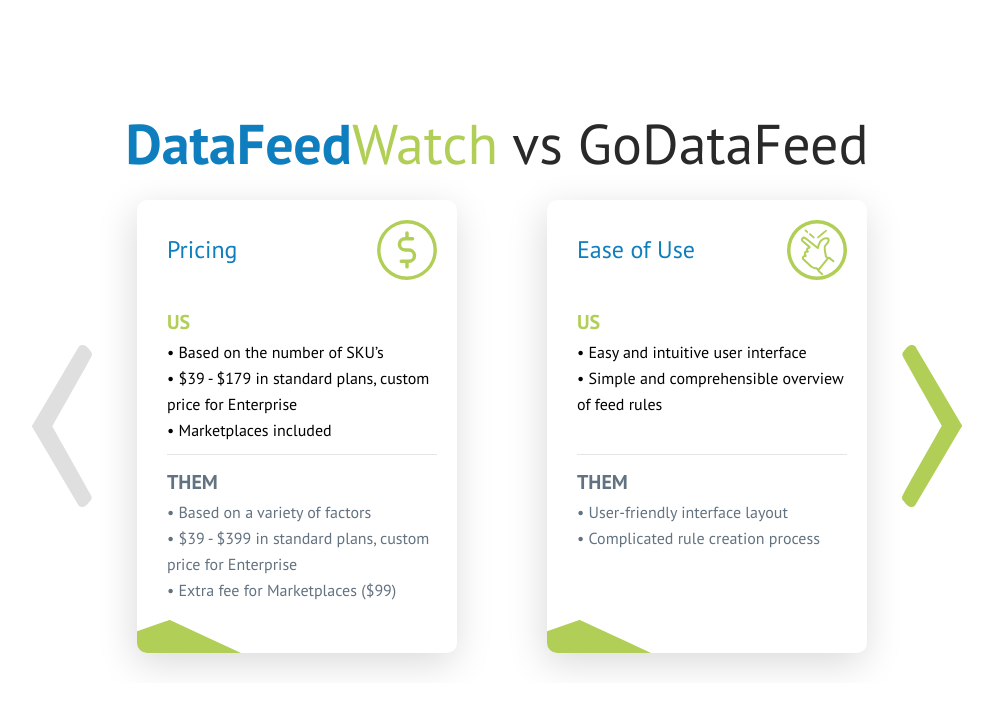
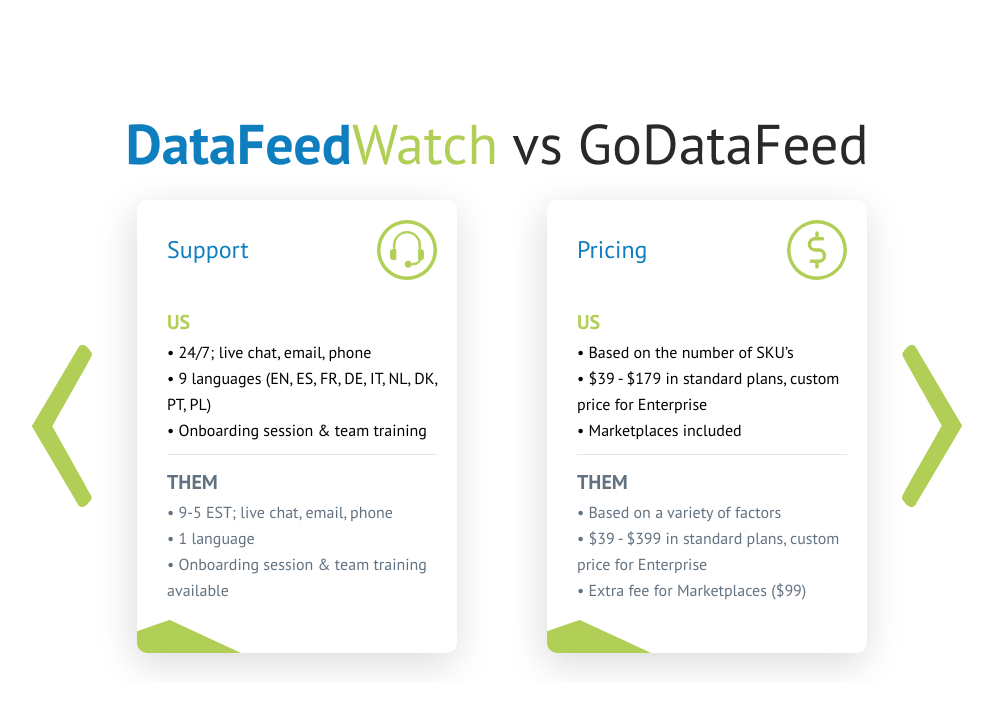
Before and after one commit to klusaktomasz/recruitment-dfw, a website built with webpack: page public/index.html in a window 1280 px wide. Both pictures are taken after a click on the button 1075 px from the left and 426 px from the top of the page. Shown: the whole page, without its empty margins (143-1136 px from the left). Built offline with nearby package versions, Linux system fonts and the light colour scheme; files whose address does not match are found by name.

Commit message:
Add working slider

```diff
--- a/public/index.html
+++ b/public/index.html
@@ -68,7 +68,7 @@
           <li class="slider__item card card--ribbon">
             <div class="card__header">
               <h2 class="card__title">Support</h2>
-              <img src="assets/support_icon.svg.svg" alt="" class="card__icon">
+              <img src="assets/support_icon.svg" alt="" class="card__icon">
             </div>
 
             <div class="comparison">
@@ -138,7 +138,7 @@
           <li class="slider__item card card--ribbon">
             <div class="card__header">
               <h2 class="card__title">Support</h2>
-              <img src="assets/support_icon.svg.svg" alt="" class="card__icon">
+              <img src="assets/support_icon.svg" alt="" class="card__icon">
             </div>
 
             <div class="comparison">
@@ -208,7 +208,7 @@
           <li class="slider__item card card--ribbon">
             <div class="card__header">
               <h2 class="card__title">Support</h2>
-              <img src="assets/support_icon.svg.svg" alt="" class="card__icon">
+              <img src="assets/support_icon.svg" alt="" class="card__icon">
             </div>
 
             <div class="comparison">
--- a/src/components/slider/index.js
+++ b/src/components/slider/index.js
@@ -1,16 +1,107 @@
 class Slider {
   constructor(element) {
+    // Validate passed slider element.
     if (typeof element === 'string') {
       this.$el = document.querySelector(element);
     }
     else if (element instanceof Element) {
       this.$el = element;
     }
-
     if (!this.$el) {
       throw new TypeError('element must be passed as non-empty string representing valid CSS selector or Element Object');
     }
 
+    // Bind this to all functions
+    this.nextItems = this.nextItems.bind(this);
+    this.prevItems = this.prevItems.bind(this);
+    this.showItem = this.showItem.bind(this);
+
+    //
+    this.$items = this.$el.querySelector('.slider__items');
+
+    // Check if there are nav buttons, register all required events for them.
+    this.$prevBtn = this.$el.querySelector('.slider__control-btn--prev');
+    this.$nextBtn = this.$el.querySelector('.slider__control-btn--next');
+    if (this.$prevBtn && this.$nextBtn) {
+      this._registerNavButtons();
+    }
+
+    //
+    this.itemsToShow = null;
+    this._setItemsToShow();
+
+    //
+    this._currentItemIndex = 0;
+  }
+
+  set currentItemIndex (currentItemIndex) {
+    this._currentItemIndex = currentItemIndex;
+    this.showItem(currentItemIndex);
+    this._manageBtns();
+  }
+
+  get currentItemIndex () {
+    return this._currentItemIndex;
+  }
+
+  _registerNavButtons () {
+    this.$nextBtn.addEventListener('click', this.nextItems);
+    this.$prevBtn.addEventListener('click', this.prevItems);
+  }
+
+  _manageBtns () {
+    if (!this.$prevBtn || !this.$nextBtn) {
+      return;
+    }
+
+    this.$prevBtn.disabled = this.currentItemIndex === 0;
+    this.$nextBtn.disabled = this.currentItemIndex + this.itemsToShow >= this.$items.children.length;
+  }
+
+  _setItemsToShow () {
+    if (window.innerWidth <= 770) {
+      this.itemsToShow = 1;
+    }
+    else if (window.innerWidth <= 1280) {
+      this.itemsToShow = 2;
+    }
+    else {
+      this.itemsToShow = 3;
+    }
+  }
+
+  showItem (index) {
+    const item = this.$items.children[index];
+    if (!item) {
+      throw new Error(`There is no item in slider with ${index} index`);
+    }
+
+    // Set position of slider.
+    const {left: listOffsetLeft} = this.$items.getBoundingClientRect();
+    const {left: itemOffsetLeft} = item.getBoundingClientRect();
+
+    this.$items.style.transform = `translateX(-${itemOffsetLeft - listOffsetLeft}px)`;
+
+    // Set visibility of items (prevent box-shadow of hidden elements).
+    [...this.$items.children].forEach((item, itemIndex) => {
+      item.style.opacity = (itemIndex >= index && itemIndex < index + this.itemsToShow)  ? '1' : '0';
+    });
+  }
+
+  nextItems () {
+    let newFirstItemIndex = this.currentItemIndex + this.itemsToShow;
+    if (newFirstItemIndex > this.$items.children.length - this.itemsToShow) {
+      newFirstItemIndex = this.$items.children.length - this.itemsToShow;
+    }
+    this.currentItemIndex = newFirstItemIndex;
+  }
+
+  prevItems () {
+    let newFirstItemIndex = this.currentItemIndex - this.itemsToShow;
+    if (newFirstItemIndex < 0 ) {
+      newFirstItemIndex = 0
+    }
+    this.currentItemIndex = newFirstItemIndex;
   }
 }
 
--- a/src/styles/components/slider.scss
+++ b/src/styles/components/slider.scss
@@ -17,11 +17,13 @@
   margin: 0 45px;
   padding: 0;
   display: flex;
+  transition: transform 0.4s ease-in-out;
 }
 
 .slider__item {
   min-width: 358px;
   margin: 30px 45px;
+  transition: opacity 0.3s ease-in-out;
 
   &:first-of-type {
     margin-left: 0;
@@ -39,6 +41,9 @@
   border: 0;
   position: absolute;
   top: 50%;
+
+  transition: background 0.3s ease-in-out;
+  will-change: background;
 
   &--prev {
     transform: translateY(-50%) rotate(180deg);
```
